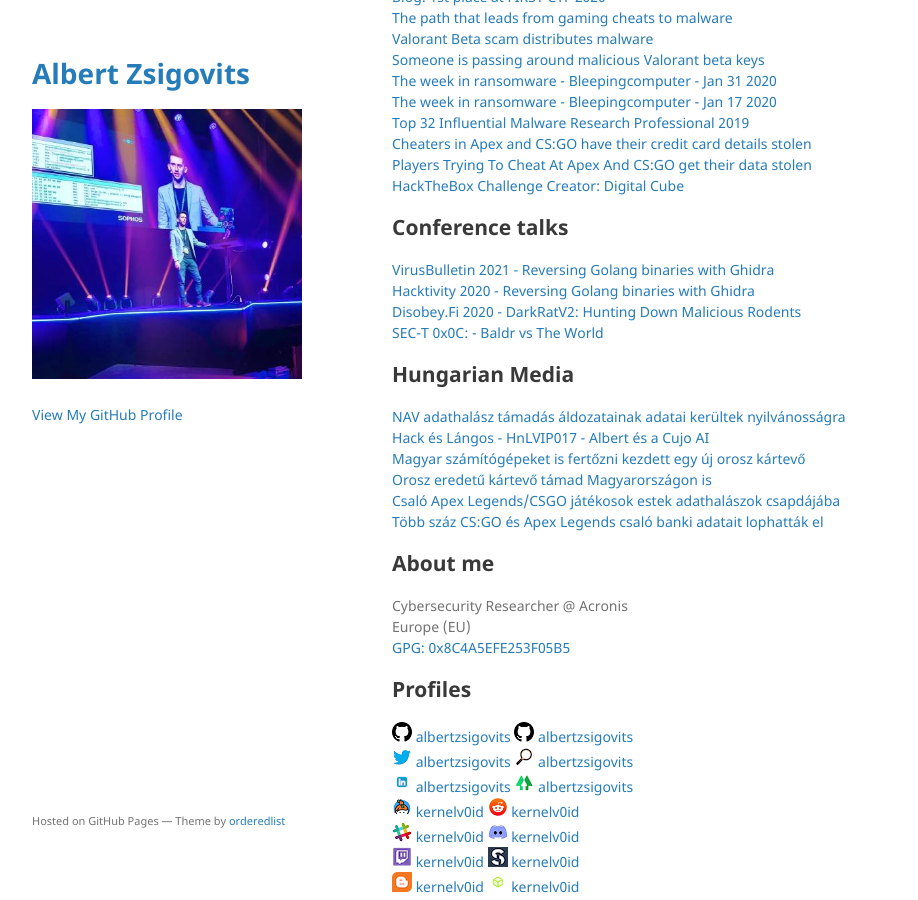
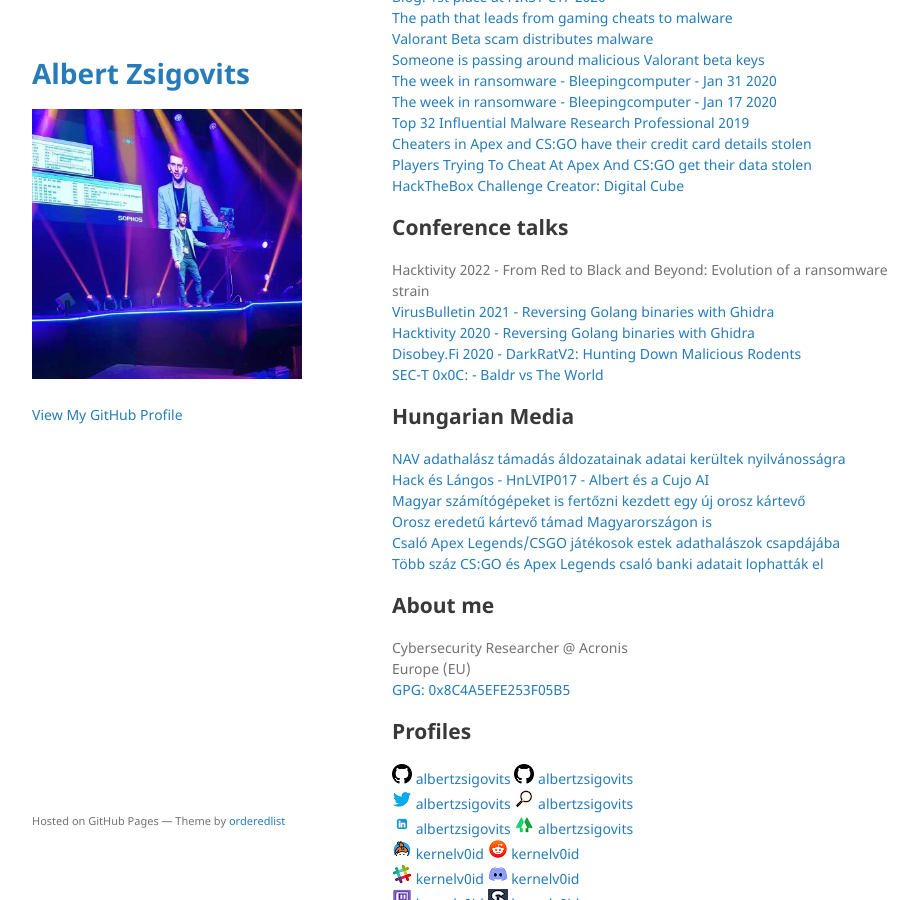
Before and after one commit to albertzsigovits/albertzsigovits.github.io, a Jekyll site: the page built from index.md, in a window 1280 px wide and 900 px high, scrolled down 745 px. Shown: the whole window, without its empty margins (178-1096 px from the left). Built offline with Jekyll 4.4.1, drawn with Linux system fonts in a browser that asks for light colours; the repository's description, which GitHub fills in, is left out; our own code applies the rules of GitHub Pages for plain Markdown files.

Commit message:
Update index.md

```diff
--- a/index.md
+++ b/index.md
@@ -46,6 +46,7 @@
 
 ## Conference talks
 
+Hacktivity 2022 - From Red to Black and Beyond: Evolution of a ransomware strain
 [VirusBulletin 2021 - Reversing Golang binaries with Ghidra](https://www.youtube.com/watch?v=PAG3M7mWT2c&t=15180s)
 [Hacktivity 2020 - Reversing Golang binaries with Ghidra](https://www.youtube.com/watch?v=_58WmVLALek&t=4h29m30s)
 [Disobey.Fi 2020 - DarkRatV2: Hunting Down Malicious Rodents](https://www.youtube.com/watch?v=7QfHX8aytTM)
```
